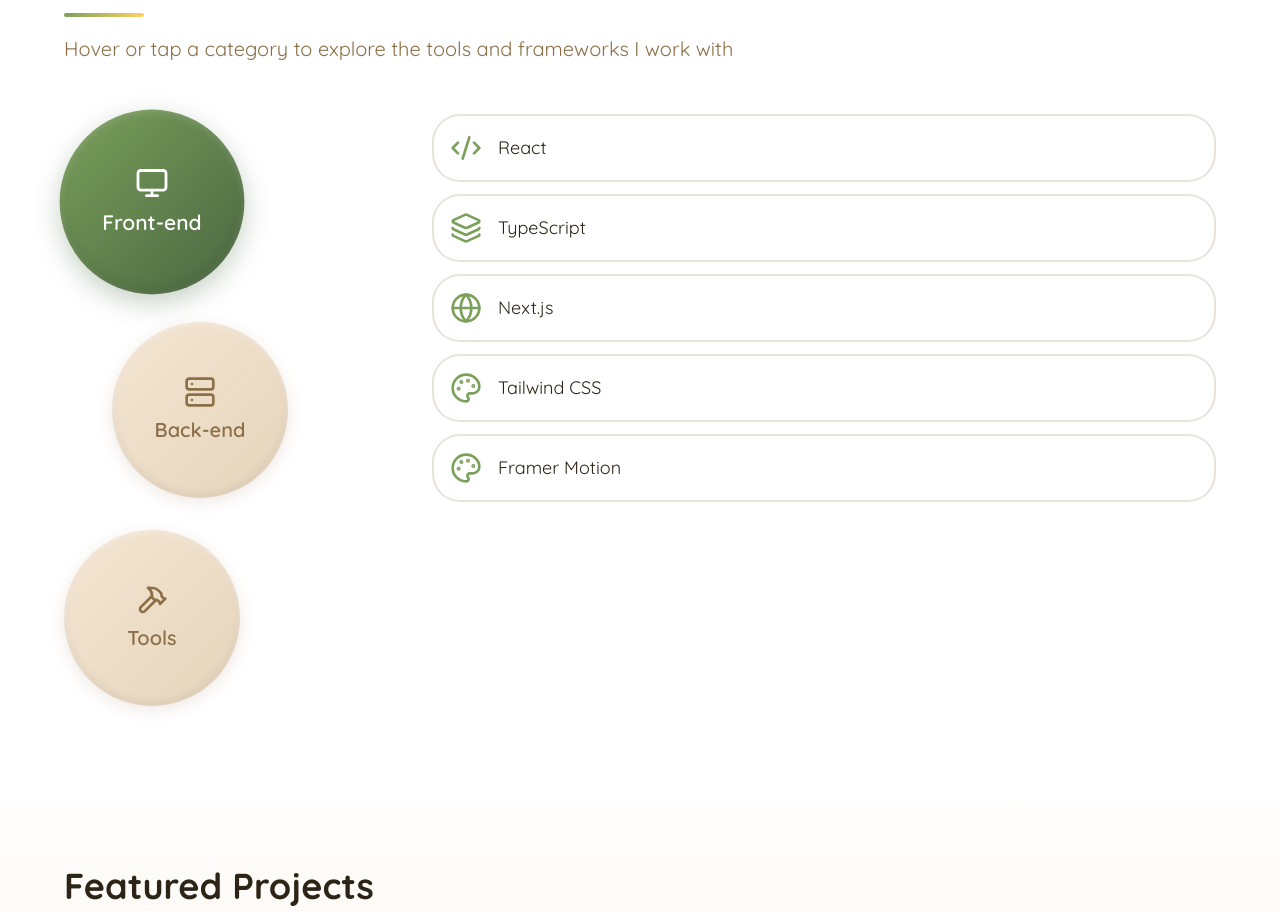
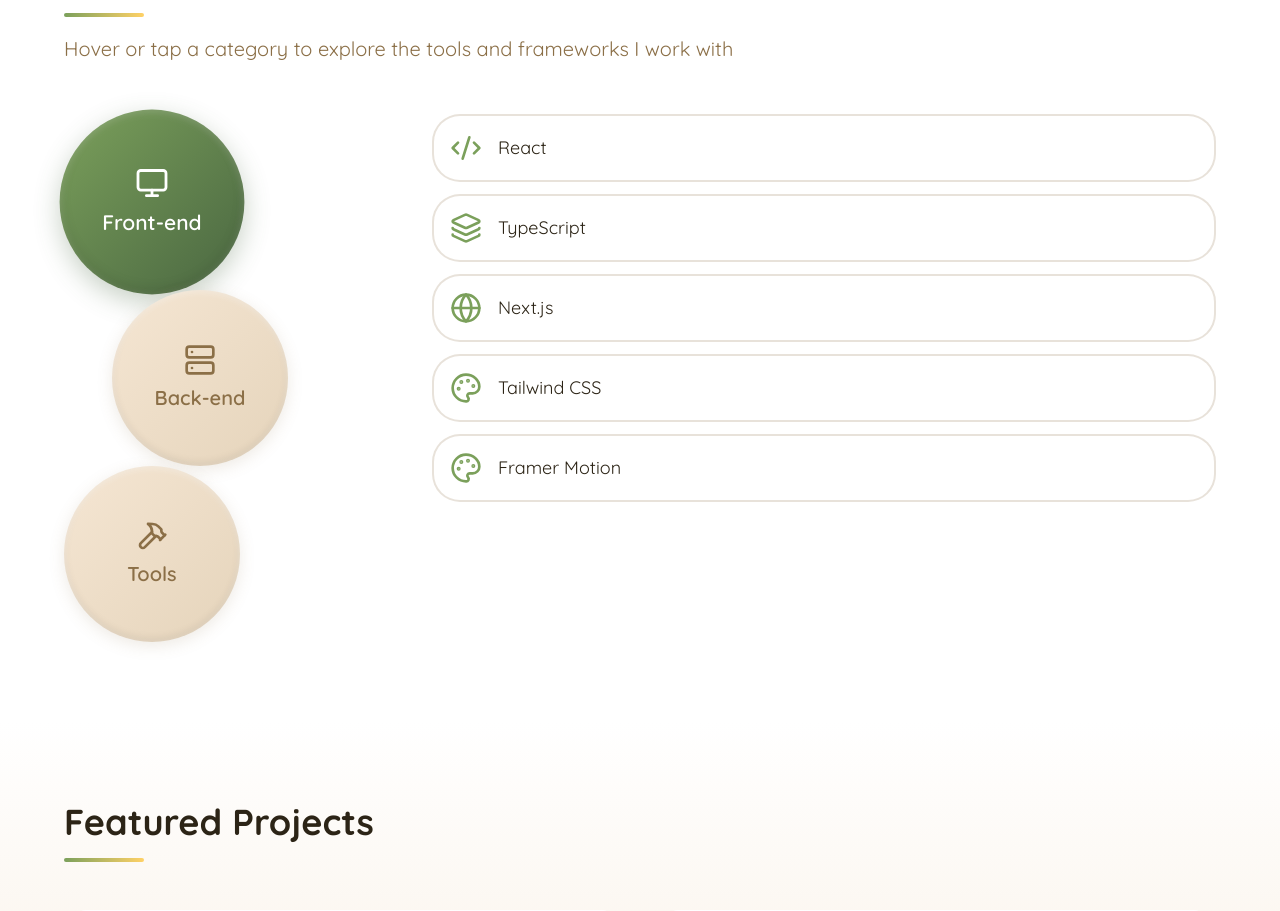
Before and after one commit to JMReynoso/MyDevPortfolio, a React (Vite) app: page / in a window 1280 px wide. Shown: the part 1087-1998 px from the top of the page. Built offline with nearby package versions, Linux system fonts and the light colour scheme.

Commit message:
fixed technologies bug

```diff
--- a/src/components/features/Technologies.tsx
+++ b/src/components/features/Technologies.tsx
@@ -12,7 +12,7 @@
     <div className="w-full">
       <div className="grid md:grid-cols-[320px_1fr] gap-6 md:gap-8 lg:gap-12">
         {/* Left side - Category bubbles */}
-        <div className="flex md:flex-col gap-4 md:gap-8 justify-center items-center md:items-stretch">
+        <div className="relative md:flex-col gap-4 md:gap-8 justify-center items-center md:items-stretch">
           {categories.map((category, index) => (
             <button
               key={category.id}
```
